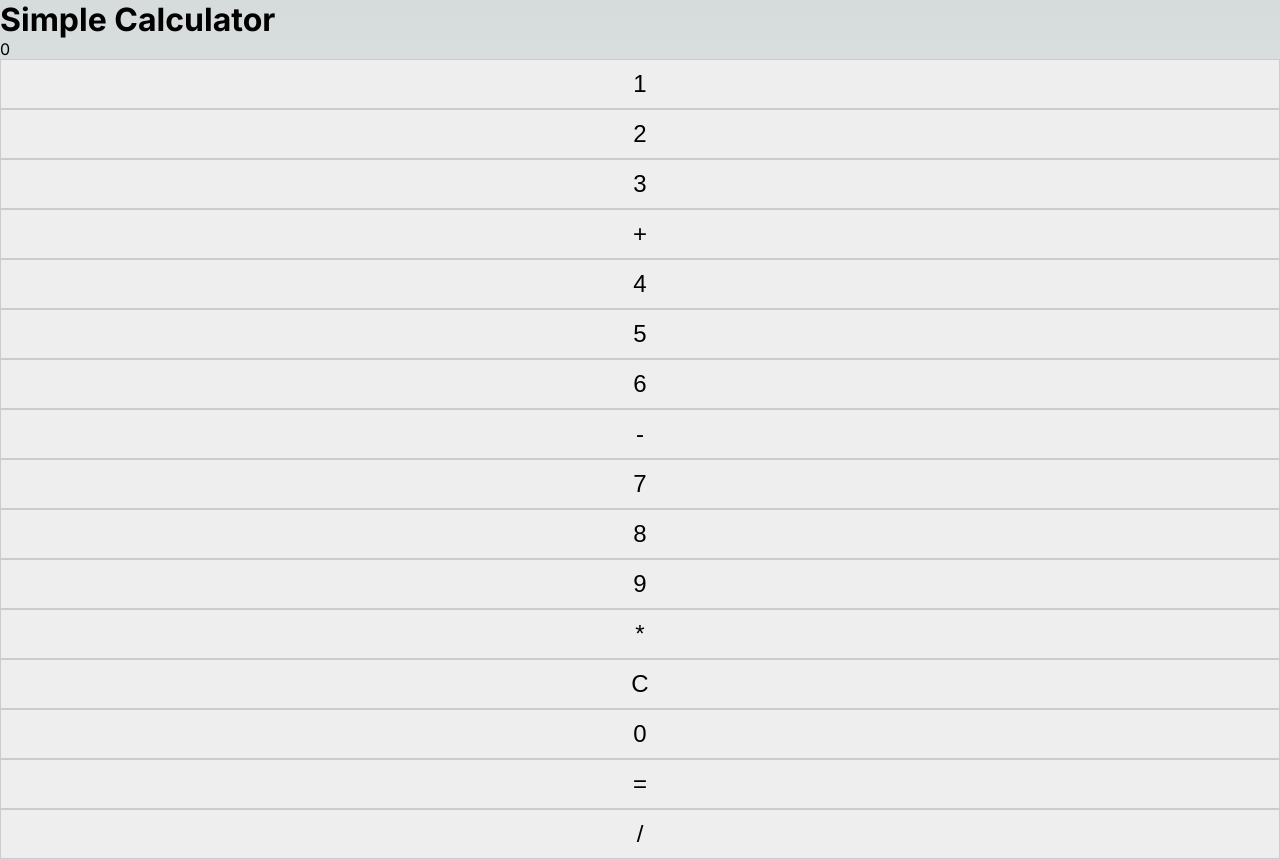
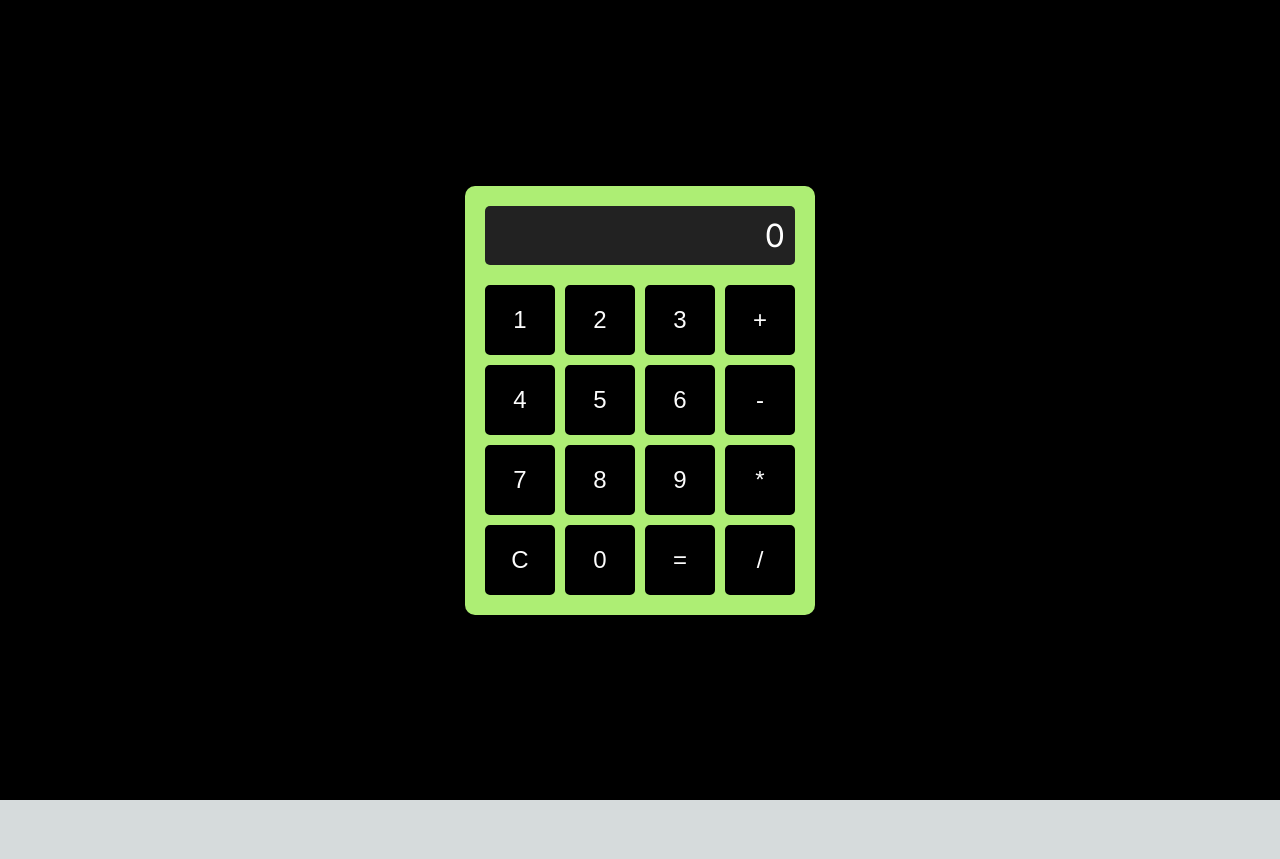
Before and after one commit to DanielDubon/NextCalculator, a Next.js app in the folder simple-calculator/: page / in a window 1280 px wide. After the commit the page ends 800 px from the top, so only its background shows below. Built offline with nearby package versions, Linux system fonts and the light colour scheme.

Commit message:
feat: css updated new interface

```diff
--- a/simple-calculator/components/Calculator.js
+++ b/simple-calculator/components/Calculator.js
@@ -72,9 +72,9 @@ const Calculator = () => {
     };
 
     return (
-        <div className="calculator">
-            <div className="display">{display}</div>
-            <div className="buttons">
+        <div className={styles.calculator}>
+            <div className={styles.display}>{display}</div>
+            <div className={styles.buttons}>
                 <button className={styles.button} onClick={() => handleNumberClick('1')}>1</button>
                 <button className={styles.button} onClick={() => handleNumberClick('2')}>2</button>
                 <button className={styles.button} onClick={() => handleNumberClick('3')}>3</button>
--- a/simple-calculator/src/app/globals.css
+++ b/simple-calculator/src/app/globals.css
@@ -9,30 +9,24 @@
   --background-start-rgb: 214, 219, 220;
   --background-end-rgb: 255, 255, 255;
 
-  --primary-glow: conic-gradient(
-    from 180deg at 50% 50%,
+  --primary-glow: conic-gradient(from 180deg at 50% 50%,
       #16abff33 0deg,
       #0885ff33 55deg,
       #54d6ff33 120deg,
       #0071ff33 160deg,
-    transparent 360deg
-  );
-  --secondary-glow: radial-gradient(
-    rgba(255, 255, 255, 1),
-    rgba(255, 255, 255, 0)
-  );
+      transparent 360deg);
+  --secondary-glow: radial-gradient(rgba(255, 255, 255, 1),
+      rgba(231, 25, 25, 0));
 
   --tile-start-rgb: 239, 245, 249;
   --tile-end-rgb: 228, 232, 233;
-  --tile-border: conic-gradient(
-    #00000080,
+  --tile-border: conic-gradient(#00000080,
       #00000040,
       #00000030,
       #00000020,
       #00000010,
       #00000010,
-    #00000080
-  );
+      #00000080);
 
   --callout-rgb: 238, 240, 241;
   --callout-border-rgb: 172, 175, 176;
@@ -47,24 +41,20 @@
     --background-end-rgb: 0, 0, 0;
 
     --primary-glow: radial-gradient(rgba(1, 65, 255, 0.4), rgba(1, 65, 255, 0));
-    --secondary-glow: linear-gradient(
-      to bottom right,
+    --secondary-glow: linear-gradient(to bottom right,
         rgba(1, 65, 255, 0),
         rgba(1, 65, 255, 0),
-      rgba(1, 65, 255, 0.3)
-    );
+        rgba(1, 65, 255, 0.3));
 
     --tile-start-rgb: 2, 13, 46;
     --tile-end-rgb: 2, 5, 19;
-    --tile-border: conic-gradient(
-      #ffffff80,
+    --tile-border: conic-gradient(#ffffff80,
         #ffffff40,
         #ffffff30,
         #ffffff20,
         #ffffff10,
         #ffffff10,
-      #ffffff80
-    );
+        #ffffff80);
 
     --callout-rgb: 20, 20, 20;
     --callout-border-rgb: 108, 108, 108;
@@ -87,12 +77,9 @@ body {
 
 body {
   color: rgb(var(--foreground-rgb));
-  background: linear-gradient(
-      to bottom,
+  background: linear-gradient(to bottom,
       transparent,
-      rgb(var(--background-end-rgb))
-    )
-    rgb(var(--background-start-rgb));
+      rgb(var(--background-end-rgb))) rgb(var(--background-start-rgb));
 }
 
 a {
--- a/simple-calculator/src/app/page.js
+++ b/simple-calculator/src/app/page.js
@@ -1,24 +1,12 @@
 "use client";
 
-import Head from 'next/head';
 import Calculator from '../../components/Calculator';
 import styles from '../../styles/Home.module.css';
 
 export default function Home() {
   return (
-    <div className={styles.container}>
-      <Head>
-        <title>Simple Calculator</title>
-        <meta name="description" content="A simple calculator built with Next.js" />
-        <link rel="icon" href="/favicon.ico" />
-      </Head>
-
-      <main className={styles.main}>
-        <h1 className={styles.title}>
-          Simple Calculator
-        </h1>
-        <Calculator />
-      </main>
+    <div className={styles.carcase}>
+      <Calculator />
     </div>
   );
 }
--- a/simple-calculator/styles/Home.module.css
+++ b/simple-calculator/styles/Home.module.css
@@ -1,20 +1,36 @@
+.carcase {
+    display: flex;
+    justify-content: center;
+    align-items: center;
+    width: 100vw;
+    height: 100vh;
+    background-color: #000000;
+
+}
+
 .calculator {
     display: flex;
     flex-direction: column;
     align-items: center;
     justify-content: center;
-    margin-top: 50px;
+    background-color: #adee74;
+    padding: 20px;
+    color: #222;
+    border-radius: 10px;
+    width: 350px;
+    height: auto;
+    box-shadow: 0px 4px 10px rgba(0, 0, 0, 0.1);
 }
 
 .display {
     width: 100%;
-    height: 50px;
     background-color: #222;
     color: #fff;
     text-align: right;
     font-size: 2em;
     padding: 10px;
     margin-bottom: 20px;
+    border-radius: 5px;
 }
 
 .buttons {
@@ -24,14 +40,17 @@
 }
 
 .button {
-    width: 100%;
-    height: 50px;
+    width: 70px;
+    height: 70px;
     font-size: 1.5em;
-    background-color: #eee;
-    border: 1px solid #ccc;
+    background-color: #000000;
+    border: 2px solid #000000;
+    color: #fcfcfc;
     cursor: pointer;
+    border-radius: 5px;
 }
 
 .button:hover {
-    background-color: #ddd;
+    background-color: #d0e389;
+    border: 2px solid #000000;
 }
```
Lines whose indentation alone changed are shown as unchanged.
